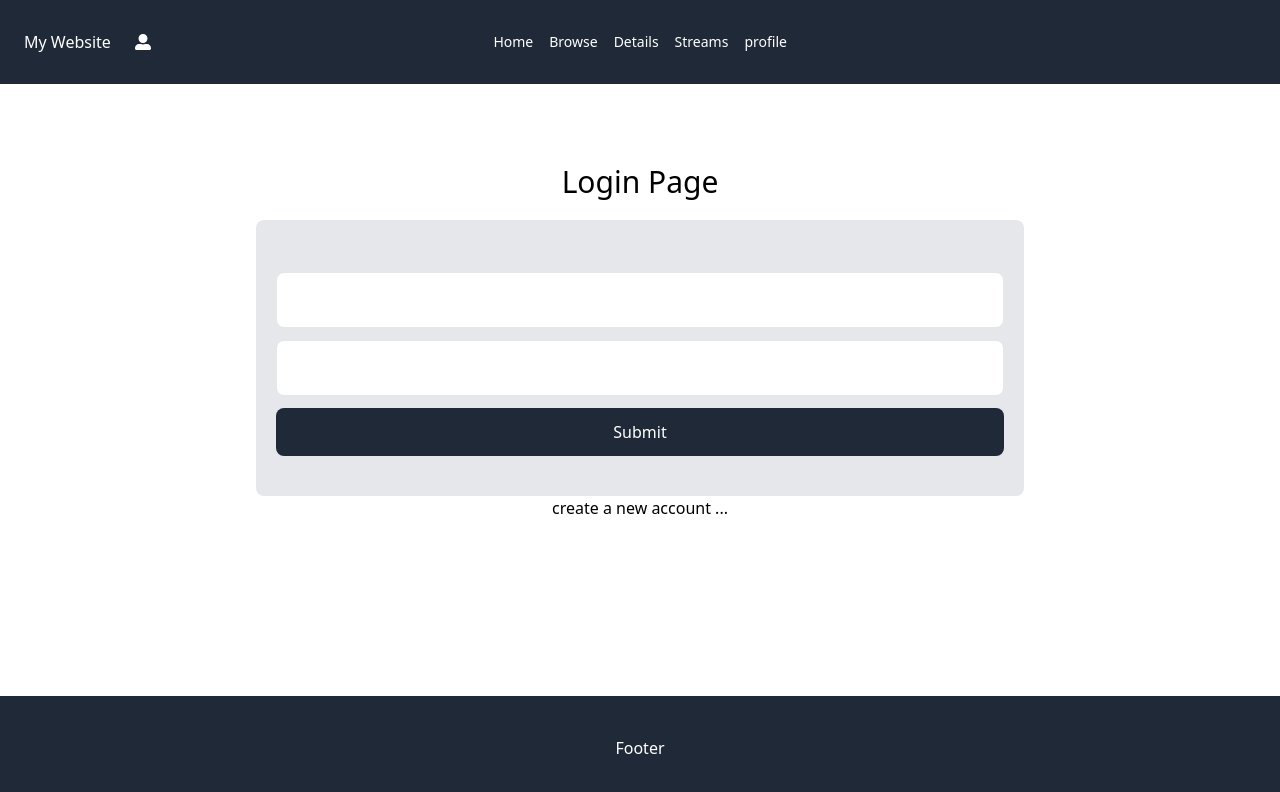
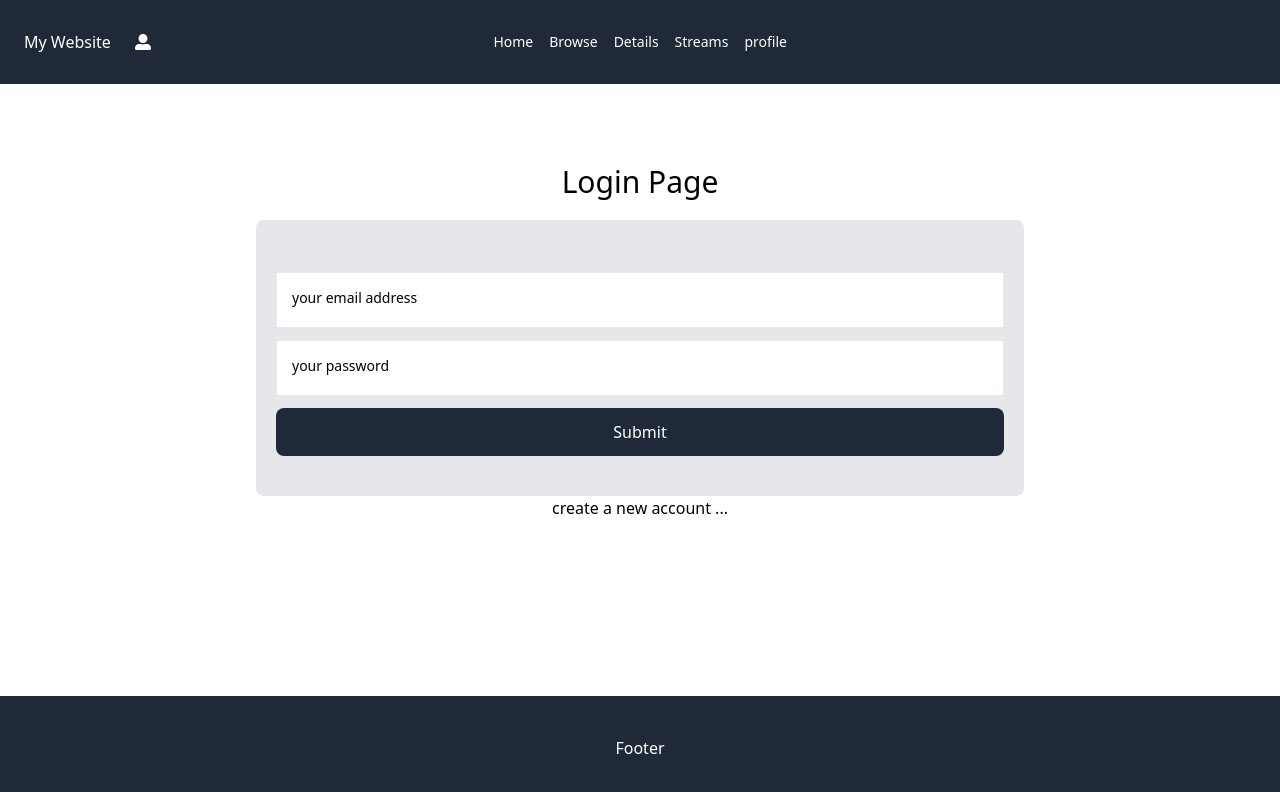
Before and after one commit to ibrahim-kurut/Auth-nextjs, a Next.js app: page /auth/login in a window 1280 px wide. Shown: the top 792 px of the page. Built offline with nearby package versions, Linux system fonts and the light colour scheme.

Commit message:
add loginSchema and Validation form with Yup and formik

```diff
--- /dev/null
+++ b/Schema/loginSchema.js
@@ -0,0 +1,16 @@
+import * as Yup from "yup"
+export const loginSchema = Yup.object({
+
+    email: Yup.string()
+        .required("email is required")
+        .email("email is not valid"),
+    password: Yup.string()
+        .required("password is required")
+        .min(8, "password must be at least 8 chracters")
+        .matches(
+            /^(?=.*[a-z])(?=.*[A-Z])(?=.*\d)(?=.*[@$!%*?&])[A-Za-z\d@$!%*?&]{8,}$/,
+            "Password must contain at least one uppercase, one lowercase, one number and one special character."
+        ),
+
+
+})
--- a/components/InputComp/InputComp.jsx
+++ b/components/InputComp/InputComp.jsx
@@ -1,19 +1,21 @@
 const InputComp = (props) => {
-    // const { errorMessage, placeholder, ...inputProps } = props
+    const { errorMessage, touched, placeholder, ...inputProps } = props
     return (
         // eski my-5
         <div className="w-full my-3">
             <label className="relative block w-full">
-                <input
-                    className="h-14 w-full border outline-none px-4 peer rounded-lg"
+                <input className={`h-14 w-full border outline-none px-4 peer
+                ${errorMessage && touched ? "border-red-500" : " border-primary"}`}
                     required
-
+                    {...inputProps}
                 />
                 <span className="absolute top-4 left-0 px-4 text-sm  h-full peer-focus:top-0 peer-focus:text-xs peer-focus:text-gray-300 peer-valid:top-0 peer-valid:text-gray-300 peer-valid:text-xs transition-all">
-
+                    {placeholder}
                 </span>
             </label>
-            <span className='text-red-500 text-xs' > </span>
+
+            {touched ? <span className="text-red-500 text-sm block mb-3">{errorMessage}</span> : ""}
+
         </div>
 
     )
--- a/pages/auth/login.jsx
+++ b/pages/auth/login.jsx
@@ -1,17 +1,89 @@
 import InputComp from '@/components/InputComp/InputComp'
 import Link from 'next/link'
+import { useFormik } from 'formik';
+import { loginSchema } from '@/Schema/loginSchema'
+
 
 
 const Login = () => {
+    const onSubmit = async (values, actions) => {
+        await new Promise((resolve) => setTimeout(resolve, 2000))
+        actions.resetForm()
+    }
+
+    // use formik
+    const formik = useFormik({
+        initialValues: {
+            email: '',
+            password: ''
+        },
+        onSubmit,
+        // Yup
+        validationSchema: loginSchema,
+    })
+
+    const inputs = [
+        {
+            id: 1,
+            type: "email",
+            name: "email",
+            placeholder: "your email address",
+            value: formik.values.email,
+            errorMessage: formik.errors.email,
+            touched: formik.touched.email
+
+
+
+        },
+        {
+            id: 2,
+            name: 'password',
+            type: 'password',
+            placeholder: "your password",
+            value: formik.values.password,
+            errorMessage: formik.errors.password,
+            touched: formik.touched.password
+
+
+
+
+        }
+    ]
+
+
+
+
     return (
         <>
             <div className="flex flex-col mt-20 items-center">
                 <div className="mb-5 text-3xl capitalize">login page</div>
                 <div className="w-[60%] h-fit py-10 bg-gray-200 rounded-lg">
                     <div className="mx-5">
-                        <InputComp />
-                        <InputComp />
-                        <button className="bg-gray-800 w-full text-white py-3 rounded-lg capitalize hover:bg-gray-950 transition-all">submit</button>
+                        {/* <InputComp />
+                        <InputComp /> */}
+
+
+                        <form onSubmit={formik.handleSubmit}>
+                            {inputs.map((input) => {
+                                return (
+                                    <InputComp
+                                        key={input.id}
+                                        {...input}
+                                        onBlur={formik.handleBlur}
+                                        onChange={formik.handleChange}
+
+                                    />
+                                )
+                            })}
+                            <button type='submit' className="bg-gray-800 w-full text-white py-3 rounded-lg capitalize hover:bg-gray-950 transition-all">submit</button>
+                        </form>
+
+
+
+
+
+
+
                     </div>
                 </div>
                 <Link href="/auth/register">create a new account ...</Link>
```
